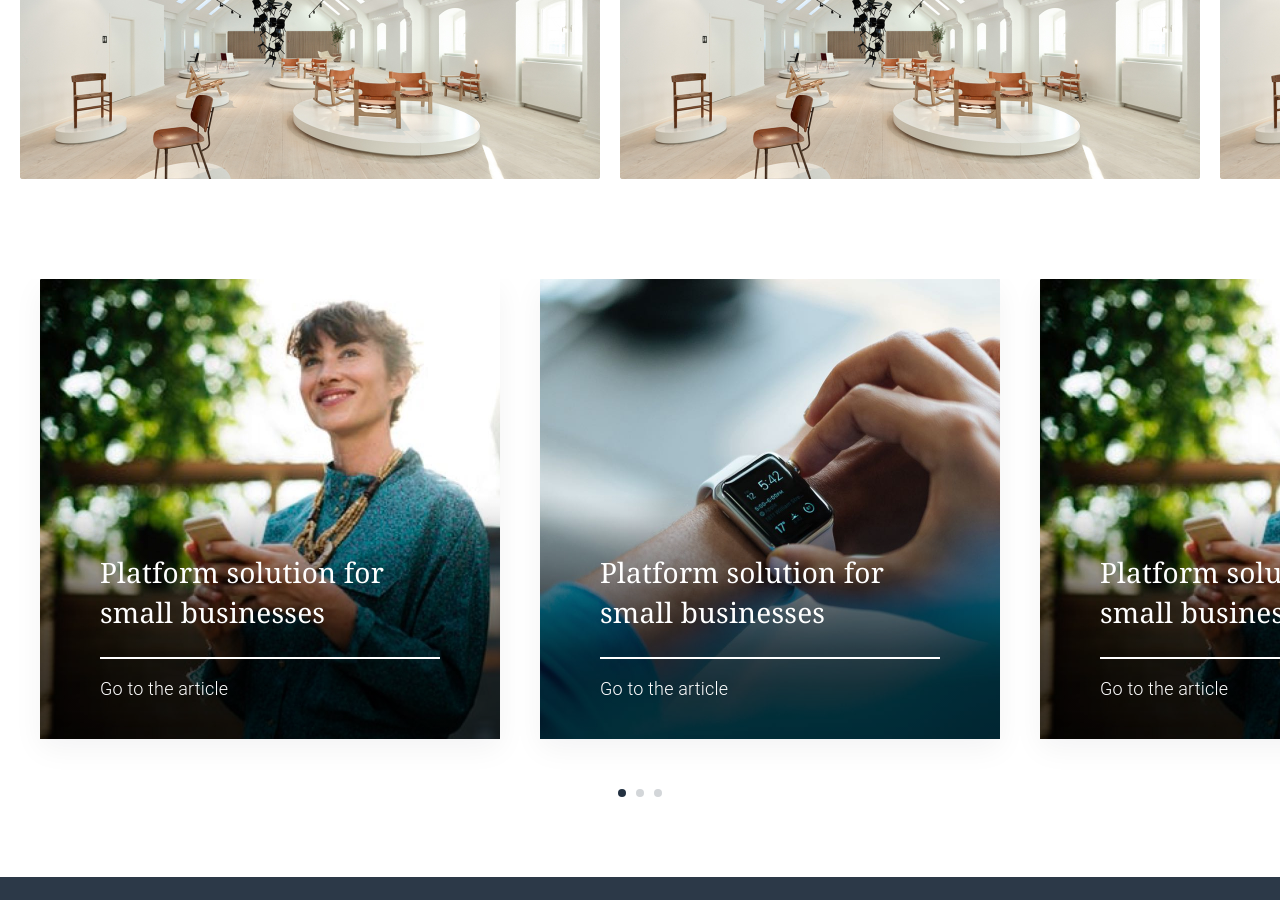
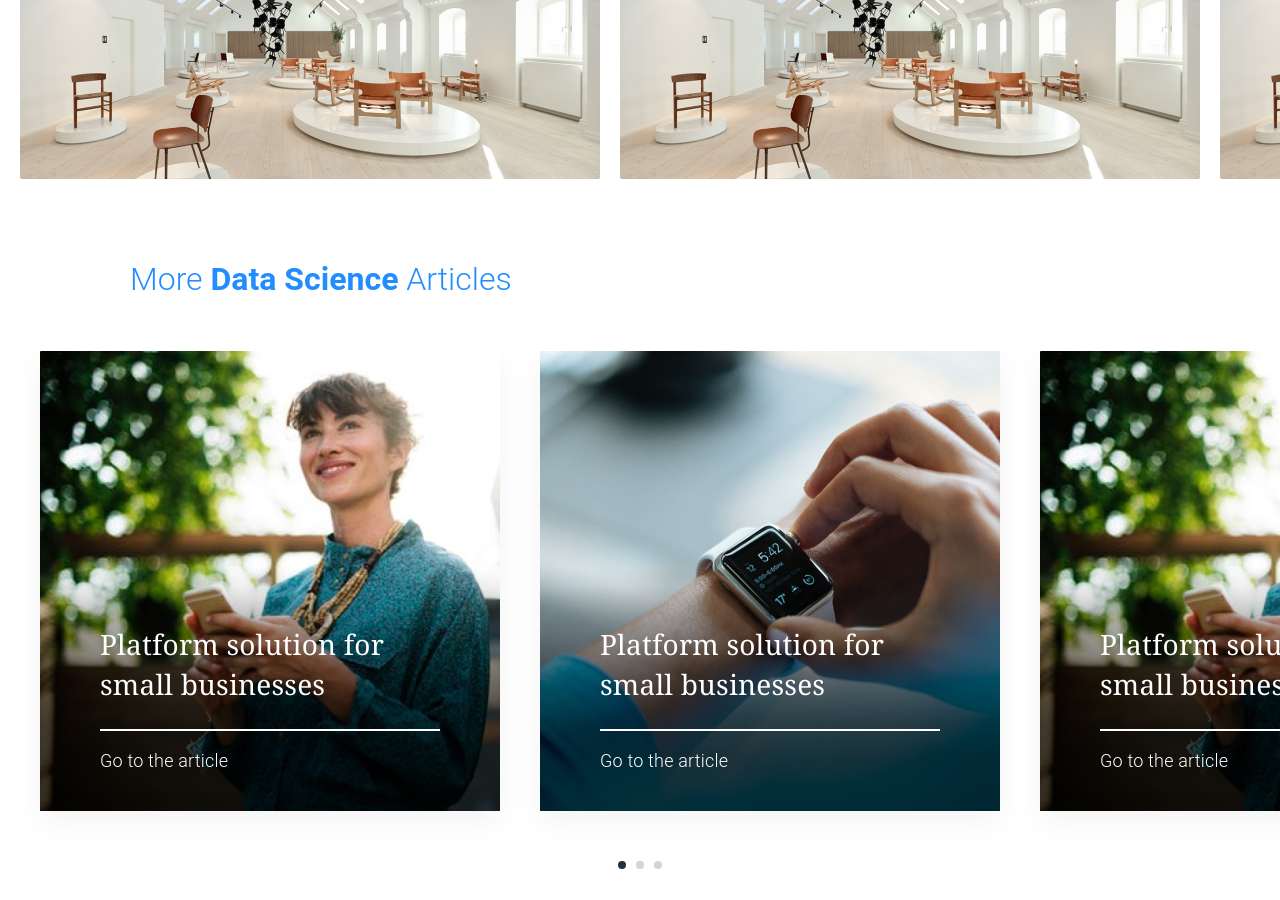
Before and after one commit to keboola/website, a Jekyll site: the page built from _product/analytical-dwh.md, in a window 1280 px wide and 900 px high, scrolled down 1326 px. Built offline with Jekyll 4.4.1, drawn with Linux system fonts in a browser that asks for light colours; nearby versions of some CDN libraries.

Commit message:
Update from Forestry.io - Updated analytical-dwh.md

```diff
--- a/_product/analytical-dwh.md
+++ b/_product/analytical-dwh.md
@@ -29,5 +29,11 @@ page_sections:
   block: gallery-list
 - template: recent-list
   block: recent-list
+  headline: More <strong>Data Science</strong> Articles
+- template: article-list-two-row
+  block: article-list-two-row
+  list:
+  - icotype: black
+    title: sfsdf
 
 ---
```
